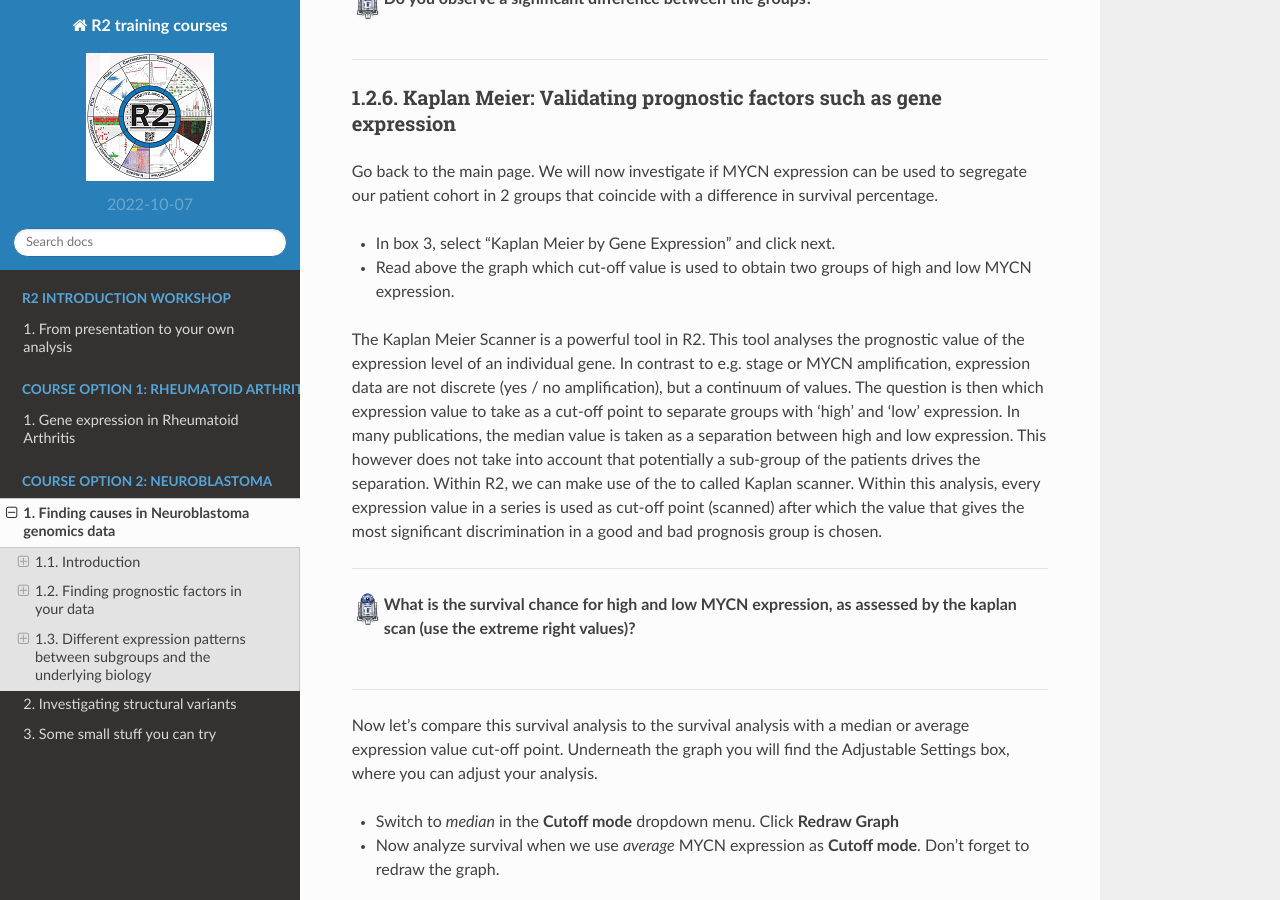
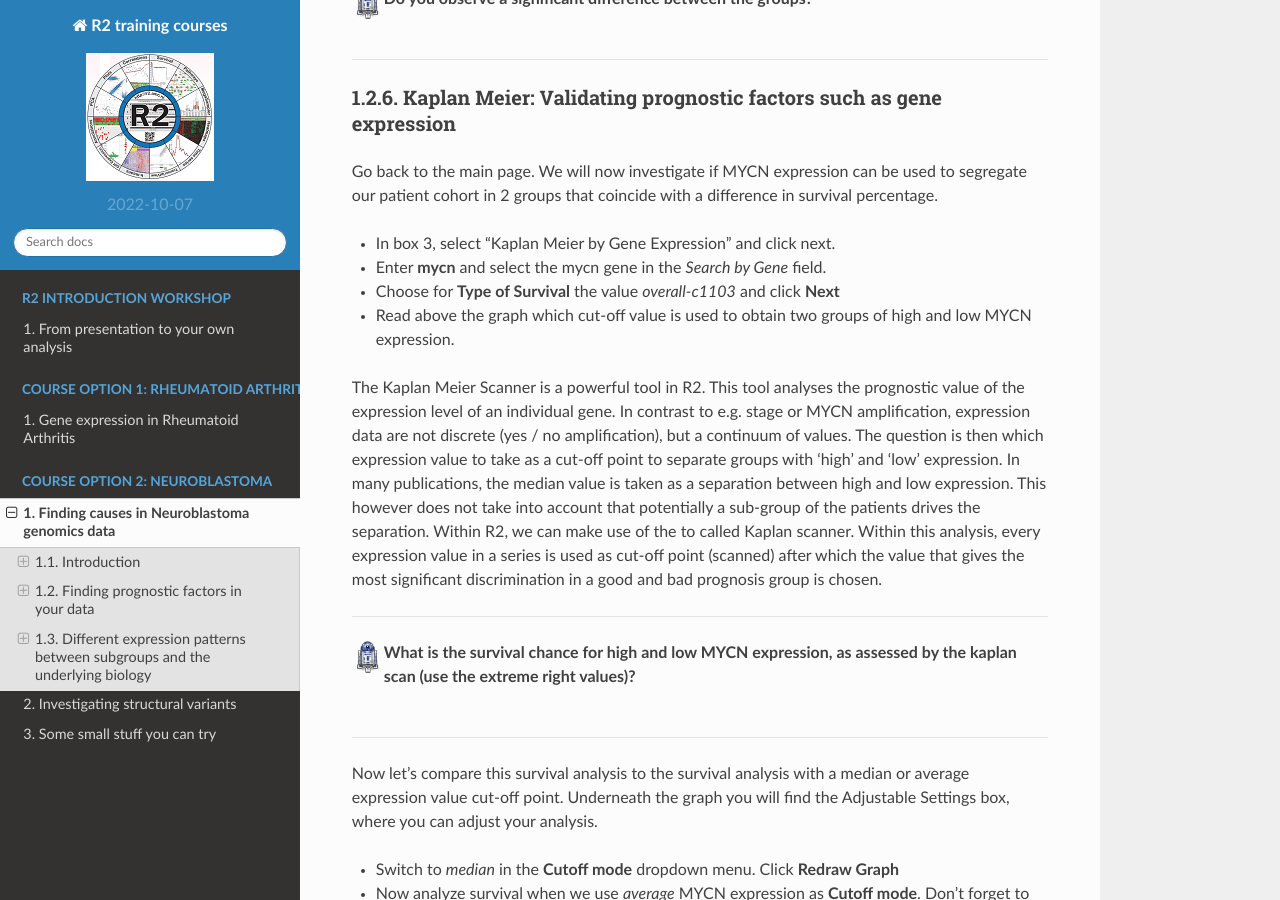
Before and after one commit to antronerds/r2-training-courses, a Sphinx documentation site: the page built from docs/VAGABOND_interim_course_R2_day1.md, in a window 1280 px wide and 900 px high, scrolled down 9226 px. Built offline with Sphinx 7.4.7 and the Read the Docs theme 2.0.0, drawn with Linux system fonts in a browser that asks for light colours; pages that are not in the unit, such as notebooks, are missing from menus.

Commit message:
vagabond adaptations

```diff
--- a/docs/VAGABOND_interim_course_R2_day1.md
+++ b/docs/VAGABOND_interim_course_R2_day1.md
@@ -279,6 +279,8 @@ Below the graph, you can change several settings in the Adjustable Settings box.
 Go back to the main page. We will now investigate if MYCN expression can be used to segregate our patient cohort in 2 groups that coincide with a difference in survival percentage.
 
 - In box 3, select "Kaplan Meier by Gene Expression" and click next.
+- Enter **mycn** and select the mycn gene in the *Search by Gene* field.
+- Choose for **Type of Survival** the value *overall-c1103* and click **Next**
 - Read above the graph which cut-off value is used to obtain two groups of high and low MYCN expression.
 
 The Kaplan Meier Scanner is a powerful tool in R2. This tool analyses the prognostic value of the expression level of an individual gene. In contrast to e.g. stage or MYCN amplification, expression data are not discrete (yes / no amplification), but a continuum of values. The question is then which expression value to take as a cut-off point to separate groups with ‘high’ and ‘low’ expression.  In many publications, the median value is taken as a separation between high and low expression. This however does not take into account that potentially a sub-group of the patients drives the separation. Within R2, we can make use of the to called Kaplan scanner. Within this analysis, every expression value in a series is used as cut-off point (scanned) after which the value that gives the most significant discrimination in a good and bad prognosis group is chosen.
```
